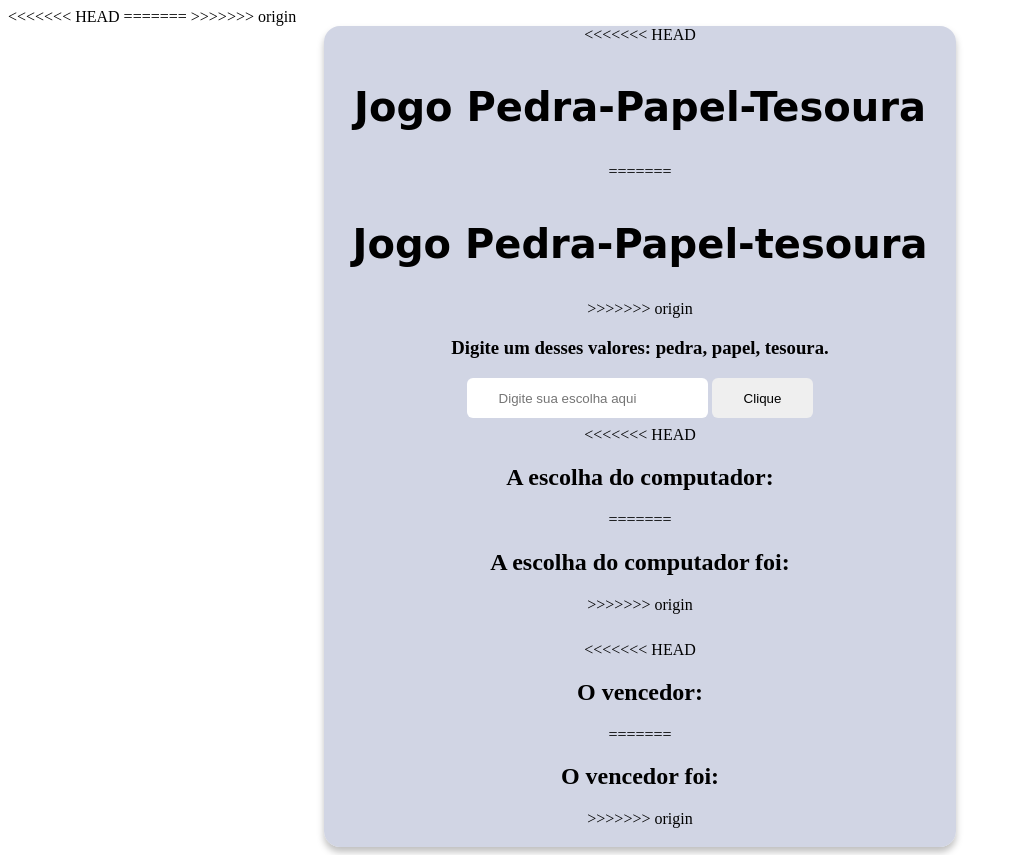
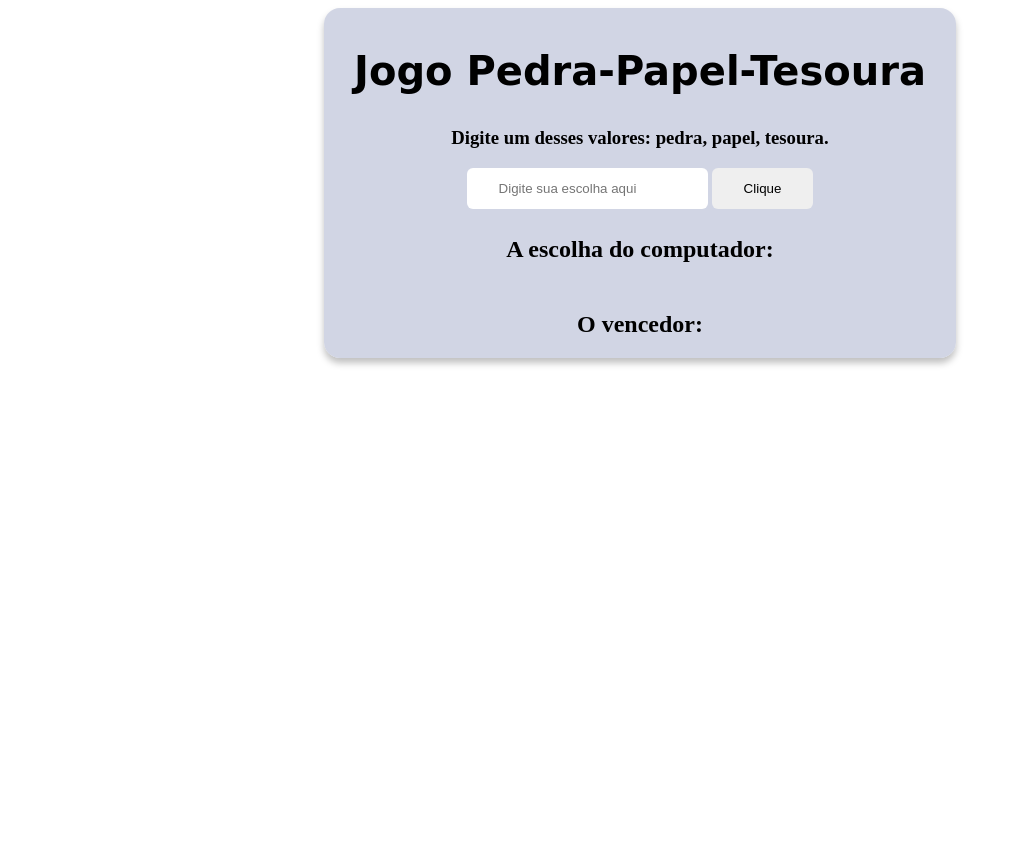
Before and after one commit to mylenamelsilva/desafio-jokenpo, a plain HTML site: page index.html in a window 1280 px wide. Shown: the whole page, without its empty margins (0-1013 px from the left). After the commit the page ends 800 px from the top, so only its background shows below. Drawn offline with Linux system fonts and the light colour scheme.

Commit message:
Update index.html

```diff
--- a/index.html
+++ b/index.html
@@ -6,41 +6,28 @@
     <meta name="viewport" content="width=device-width, initial-scale=1.0">
     <script src='assets/js/index.js'></script>
     <link rel="stylesheet" href="assets/css/style.css">
-<<<<<<< HEAD
+
     <title>Jokenpo</title>
-=======
-    <title>Document</title>
->>>>>>> origin
 
 </head>
 <body>
     <main>
         <section>
-<<<<<<< HEAD
             <h1 id="title">Jogo Pedra-Papel-Tesoura</h1>
-=======
-            <h1 id="title">Jogo Pedra-Papel-tesoura</h1>
->>>>>>> origin
+
             <h3>Digite um desses valores: pedra, papel, tesoura.</h3>
             <input type="text" id="userInput" name="userInput" placeholder="Digite sua escolha aqui">
             <button id="submit" onclick="playGame()" value="escreva">Clique</button>
         </section>
 
         <section id="resposta">
-<<<<<<< HEAD
             <h2>A escolha do computador:</h2>
-=======
-            <h2>A escolha do computador foi:</h2>
->>>>>>> origin
+
             <h3 id="computerAnswer"></h3>
         </section>
 
         <section>
-<<<<<<< HEAD
             <h2>O vencedor:</h2>
-=======
-            <h2>O vencedor foi:</h2>
->>>>>>> origin
             <h3 id="winner"></h3>
         </section>
     </main>
```
